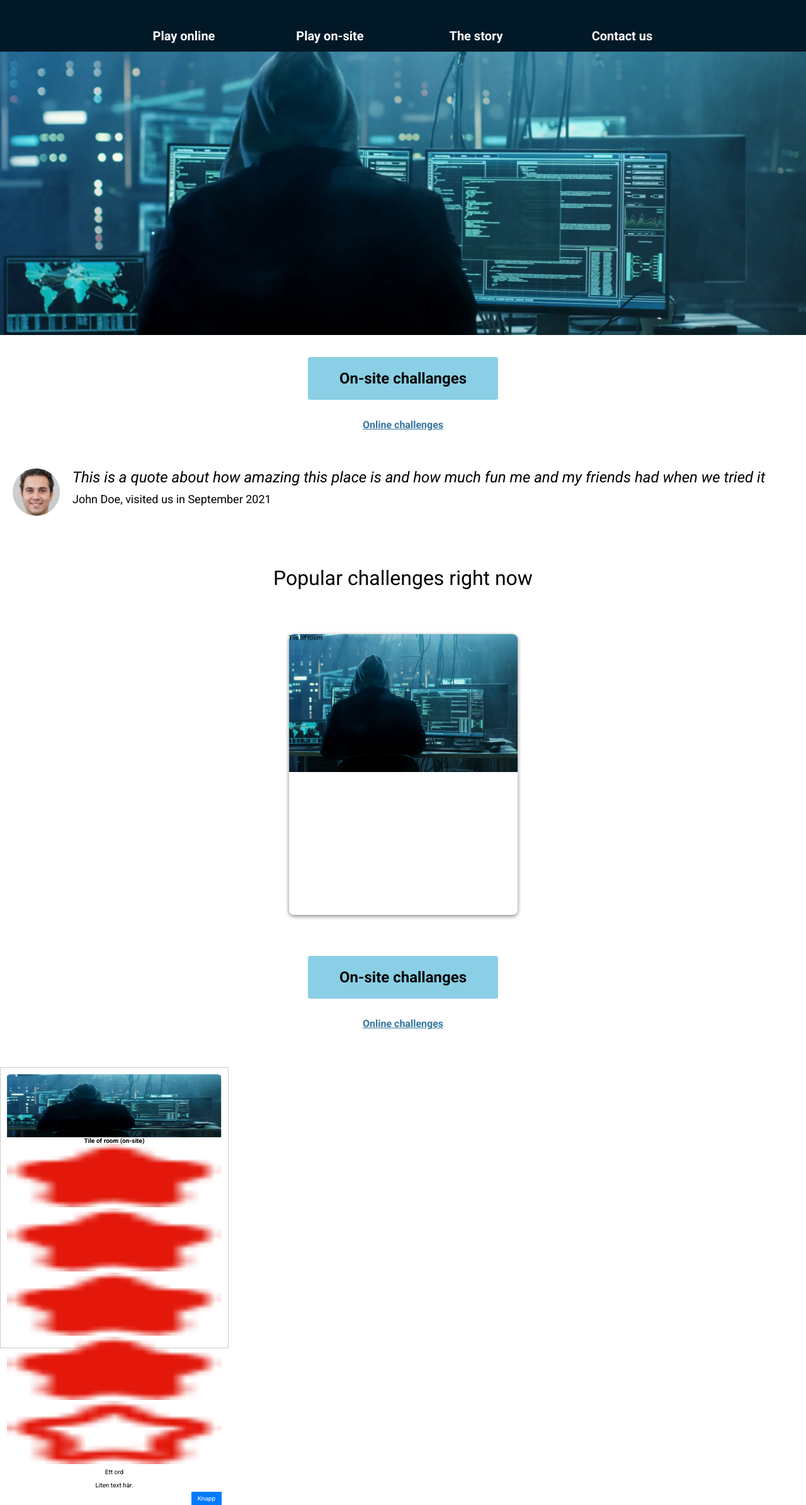
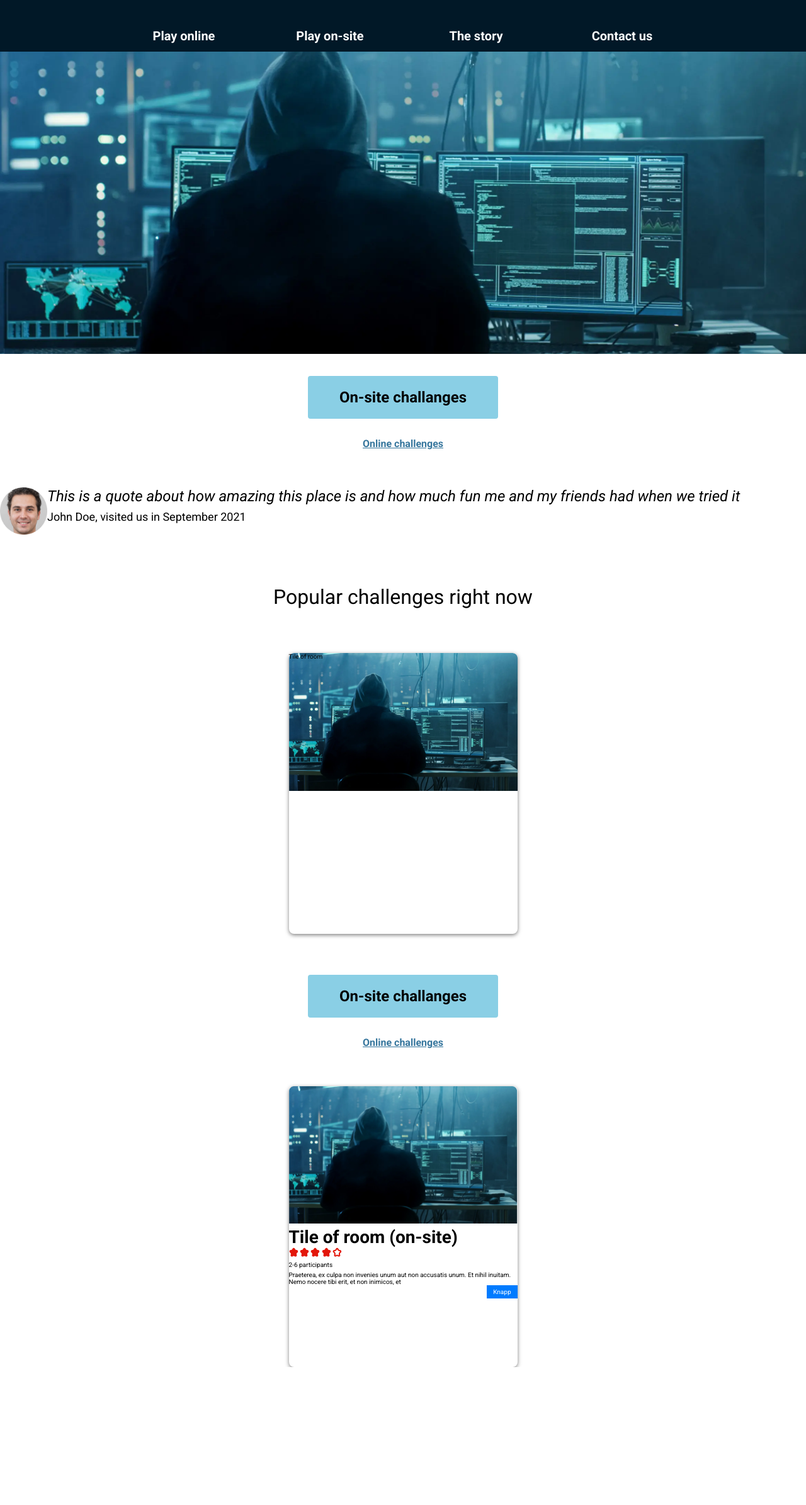
Before and after one commit to rl-86/Esc-Hacker-Escape-Rooms, a website: page index.html in a window 1280 px wide. Shown: the part 110-2500 px from the top of the page at 63% size. After the commit the page ends 2281 px from the top, so only its background shows below. Drawn offline with Linux system fonts and the light colour scheme.

Commit message:
Work work

```diff
--- a/index.html
+++ b/index.html
@@ -26,8 +26,9 @@
             <a href="">Contact us</a>
         </nav>
     </header>
-    <div>
-        <div class="mainBackgroundImg"></div>
+    <div class="background"></div>
+    <img src="assets/bgMain.png" alt="Hacker" width="1920" height="1096" class="mainBackgroundImg">
+    <div class="wideBackgroundImg">
     </div>
     <!--    Header  /end    -->
 
@@ -63,9 +64,9 @@
         <button class="onSiteBtn1">On-site challanges</button>
         <a class="onlineChallenges">Online challenges</a>
     </div>
-
+    <div class="cards">
         <div class="card">
-        <img src="assets\image 3.png" alt="Bild">
+            <img class="tileImg" src="assets\image 3.png" alt="Bild">
             <h3>Tile of room (on-site)</h3>
             <div class="rating">
                 <img src="assets/star4.png" alt="star 1">
@@ -74,11 +75,13 @@
                 <img src="assets/star4.png" alt="Star 4">
                 <img src="assets/star5.png" alt="star 5">
             </div>
-        <p>Ett ord</p>
-        <p>Liten text här.</p>
+            <span>2-6 participants</span>
+            <p>Praeterea, ex culpa non invenies unum aut non accusatis unum. Et nihil inuitam. Nemo nocere tibi erit, et
+                non
+                inimicos, et</p>
             <button>Knapp</button>
         </div>
-
+    </div>
 
 
 </body>
--- a/src/main.scss
+++ b/src/main.scss
@@ -8,8 +8,7 @@
 }
 
 html {
-
-
+    overflow-x: hidden;
 
     a:visited {
         color: #fff;
@@ -25,17 +24,17 @@ html {
 
 .logoContainer {
     display: inline-flex;
-    height: min-content;
+    align-items: center;
     margin: 25px 0px 35px 25px;
 }
 
 img.logo {
     margin: 0 15px 0 0;
-    object-fit: contain;
+    width: 128px;
+    height: 82px;
 }
 
 .headline {
-    align-self: flex-end;
     margin: 0;
     font-size: 2.4rem;
     font-weight: bold;
@@ -62,6 +61,7 @@ img.logo {
         display: flex;
         color: white;
         justify-content: center;
+        width: 100dvw;
 
 
         :hover {
@@ -91,23 +91,26 @@ img.logo {
 /*  Part 2 start, Buttons, Testimonials, Challenge cards  */
 
 .mainBackgroundImg {
-    background-image: url('assets/bgMain.png');
-    background-size: cover;
-    background-repeat: no-repeat;
-    background-position: center;
-    height: 270px;
+    width: 100vw;
+    height: auto;
 
-    @media screen and (min-width: 700px) {
-        height: 350px;
+    @media screen and (min-width: 800px) {
+        display: none;
+
+
     }
+}
 
-    @media screen and (min-width: 1000px) {
-        height: 450px;
-    }
+.wideBackgroundImg {
+    display: none;
 
-    @media screen and (min-width: 1200px) {
+    @media screen and (min-width: 800px) {
+        display: block;
         background-image: url('assets/bgMainWide.png');
-        background-position: top;
+        background-repeat: no-repeat;
+        background-size: cover;
+        width: 100vw;
+        aspect-ratio: 16/6;
     }
 }
 
@@ -149,7 +152,7 @@ img.logo {
     display: flex;
 
     img {
-        margin: 0 20px;
+        margin: 0 0px;
         width: 75px;
         height: 75px;
     }
@@ -160,7 +163,7 @@ img.logo {
 
     p {
         font-size: 1.8rem;
-        margin: 10px 0;
+        margin: 8px 0;
     }
 }
 
@@ -200,24 +203,28 @@ img.logo {
 
 /*  Part 2 End ^^^, Buttons, Testimonials, Challenge cards  */
 
+.cards {
+    display: flex;
+    justify-content: center;
+}
+
 .card {
     width: 363px;
     height: 446px;
-    border: 1px solid #ccc;
-    padding: 10px;
-    text-align: center;
     display: flex;
     flex-direction: column;
-    justify-content: space-between;
+    border-radius: 8px;
+    box-shadow: 0 2px 6px rgba(0, 0, 0, 0.5);
 
-    img {
-        width: 100%;
-        max-height: 100px;
-        /* Anpassa höjden efter behov */
+
+    .tileImg {
+        padding: 0;
     }
 
-    h2 {
-        margin-top: 10px;
+    h3 {
+        margin-top: 5px;
+        font-size: 2.8rem;
+
     }
 
     .stars {
@@ -231,7 +238,8 @@ img.logo {
         }
     }
 
-    p {
+
+    span {
         margin: 5px 0;
     }
 
```
Also changed, not shown: main.css. Lines whose indentation alone changed are shown as unchanged.
